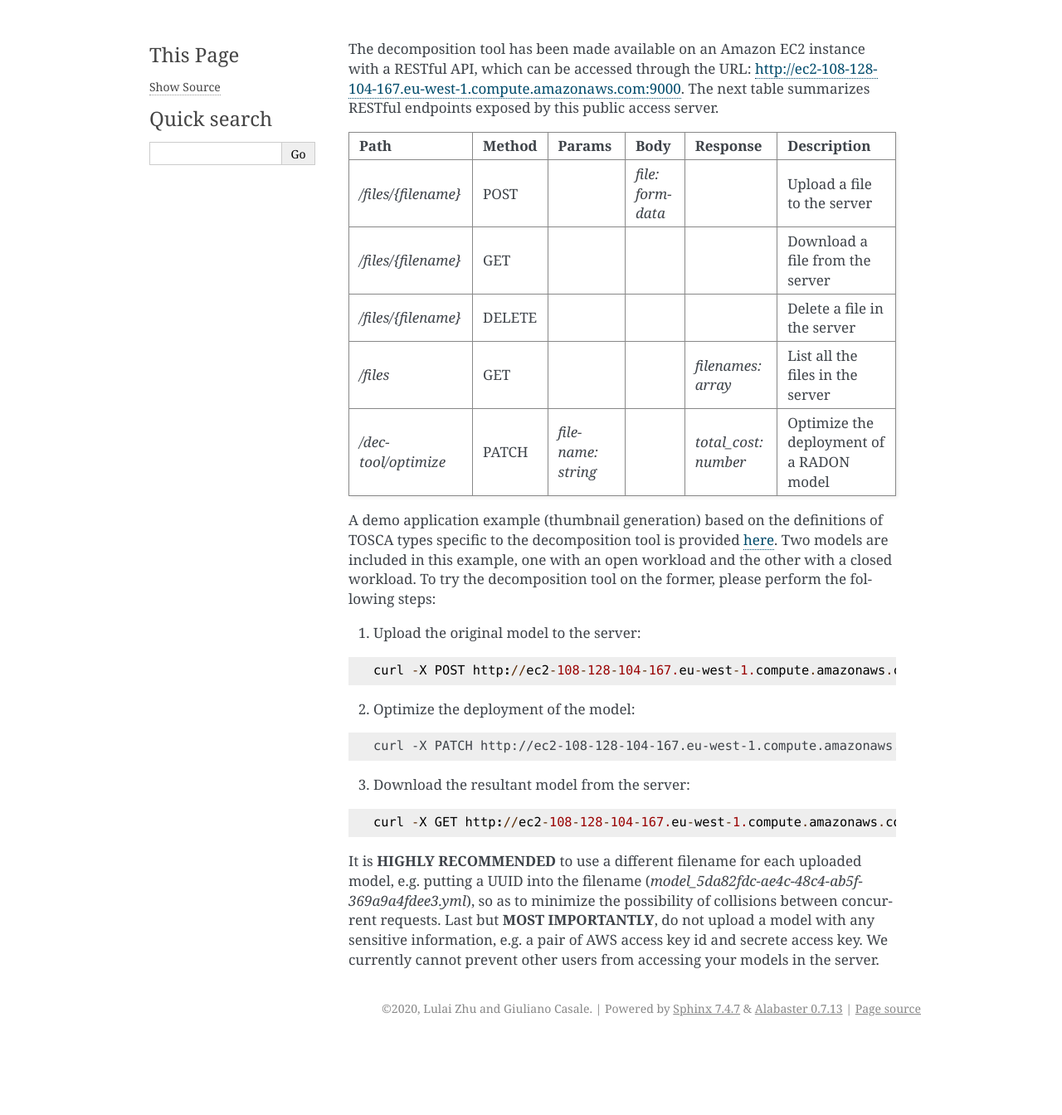
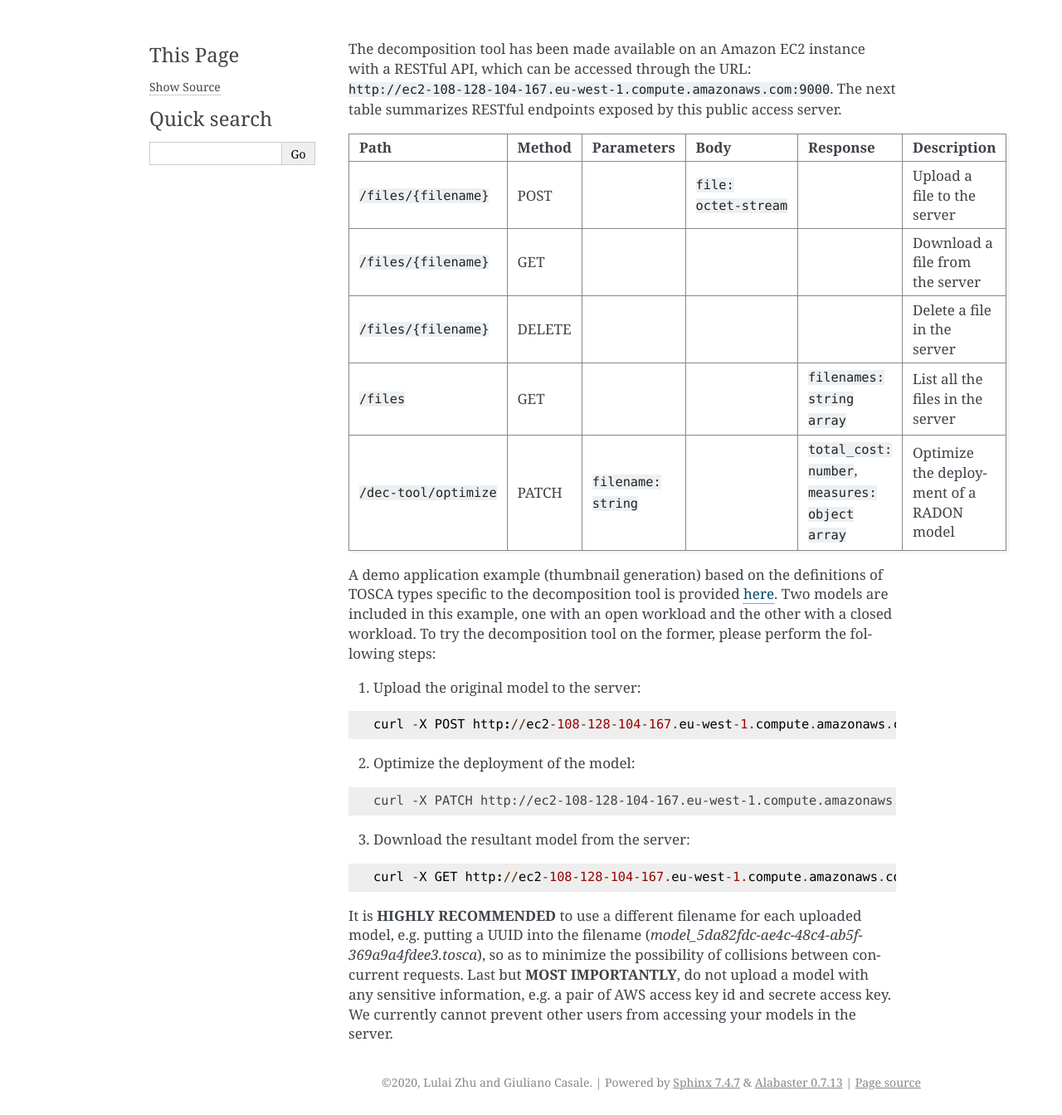
Before and after one commit to radon-h2020/radon-decomposition-tool, a Sphinx documentation site: the page built from docs/getting-started.rst, in a window 1280 px wide. Shown: the whole page at 83% size. Built offline with Sphinx 7.4.7, drawn with Linux system fonts in a browser that asks for light colours; before the commit the page ends 1255 px from its top, so only the background shows below that.

Commit message:
Update docs

```diff
--- a/docs/conf.py
+++ b/docs/conf.py
@@ -27,8 +27,7 @@ author = 'Lulai Zhu and Giuliano Casale'
 # Add any Sphinx extension module names here, as strings. They can be
 # extensions coming with Sphinx (named 'sphinx.ext.*') or your custom
 # ones.
-extensions = [
-]
+extensions = []
 
 # Add any paths that contain templates here, relative to this directory.
 templates_path = ['_templates']
@@ -52,4 +51,4 @@ html_theme = 'alabaster'
 # Add any paths that contain custom static files (such as style sheets) here,
 # relative to this directory. They are copied after the builtin static files,
 # so a file named "default.css" will overwrite the builtin "default.css".
-html_static_path = ['_static']
+html_static_path = []
--- a/docs/getting-started.rst
+++ b/docs/getting-started.rst
@@ -1,14 +1,14 @@
-The decomposition tool has been made available on an Amazon EC2 instance with a RESTful API, which can be accessed through the URL: http://ec2-108-128-104-167.eu-west-1.compute.amazonaws.com:9000. The next table summarizes RESTful endpoints exposed by this public access server.
+The decomposition tool has been made available on an Amazon EC2 instance with a RESTful API, which can be accessed through the URL: :code:`http://ec2-108-128-104-167.eu-west-1.compute.amazonaws.com:9000`. The next table summarizes RESTful endpoints exposed by this public access server.
 
-======================= ======== ==================== ================== ====================== ==========================================
- Path                    Method   Params               Body               Response               Description
-======================= ======== ==================== ================== ====================== ==========================================
- `/files/{filename}`     POST                          `file: formdata`                          Upload a file to the server
- `/files/{filename}`     GET                                                                     Download a file from the server
- `/files/{filename}`     DELETE                                                                  Delete a file in the server
- `/files`                GET                                              `filenames: array`     List all the files in the server
- `/dec-tool/optimize`    PATCH    `filename: string`                      `total_cost: number`   Optimize the deployment of a RADON model
-======================= ======== ==================== ================== ====================== ==========================================
+============================ ======== ========================== ============================ ============================================================ ==========================================
+ Path                         Method   Parameters                 Body                         Response                                                     Description
+============================ ======== ========================== ============================ ============================================================ ==========================================
+ :code:`/files/{filename}`    POST                                :code:`file: octet-stream`                                                                Upload a file to the server
+ :code:`/files/{filename}`    GET                                                                                                                           Download a file from the server
+ :code:`/files/{filename}`    DELETE                                                                                                                        Delete a file in the server
+ :code:`/files`               GET                                                              :code:`filenames: string array`                              List all the files in the server
+ :code:`/dec-tool/optimize`   PATCH    :code:`filename: string`                                :code:`total_cost: number`, :code:`measures: object array`   Optimize the deployment of a RADON model
+============================ ======== ========================== ============================ ============================================================ ==========================================
 
 A demo application example (thumbnail generation) based on the definitions of TOSCA types specific to the decomposition tool is provided `here <https://github.com/radon-h2020/radon-decomposition-tool>`_. Two models are included in this example, one with an open workload and the other with a closed workload. To try the decomposition tool on the former, please perform the following steps:
 
@@ -16,18 +16,18 @@ A demo application example (thumbnail generation) based on the definitions of TO
 
 ::
 
-  curl -X POST http://ec2-108-128-104-167.eu-west-1.compute.amazonaws.com:9000/files/model.yml -F 'file=@open_model.yml'
+  curl -X POST http://ec2-108-128-104-167.eu-west-1.compute.amazonaws.com:9000/files/model.tosca -F 'file=@open_model.tosca'
 
 2. Optimize the deployment of the model:
 
 ::
 
-  curl -X PATCH http://ec2-108-128-104-167.eu-west-1.compute.amazonaws.com:9000/dec-tool/optimize?filename=model.yml
+  curl -X PATCH http://ec2-108-128-104-167.eu-west-1.compute.amazonaws.com:9000/dec-tool/optimize?filename=model.tosca
 
 3. Download the resultant model from the server:
 
 ::
 
-  curl -X GET http://ec2-108-128-104-167.eu-west-1.compute.amazonaws.com:9000/files/model.yml -o open_model.yml
+  curl -X GET http://ec2-108-128-104-167.eu-west-1.compute.amazonaws.com:9000/files/model.tosca -o open_model.tosca
 
-It is **HIGHLY RECOMMENDED** to use a different filename for each uploaded model, e.g. putting a UUID into the filename (`model_5da82fdc-ae4c-48c4-ab5f-369a9a4fdee3.yml`), so as to minimize the possibility of collisions between concurrent requests. Last but **MOST IMPORTANTLY**, do not upload a model with any sensitive information, e.g. a pair of AWS access key id and secrete access key. We currently cannot prevent other users from accessing your models in the server.
+It is **HIGHLY RECOMMENDED** to use a different filename for each uploaded model, e.g. putting a UUID into the filename (`model_5da82fdc-ae4c-48c4-ab5f-369a9a4fdee3.tosca`), so as to minimize the possibility of collisions between concurrent requests. Last but **MOST IMPORTANTLY**, do not upload a model with any sensitive information, e.g. a pair of AWS access key id and secrete access key. We currently cannot prevent other users from accessing your models in the server.
```
